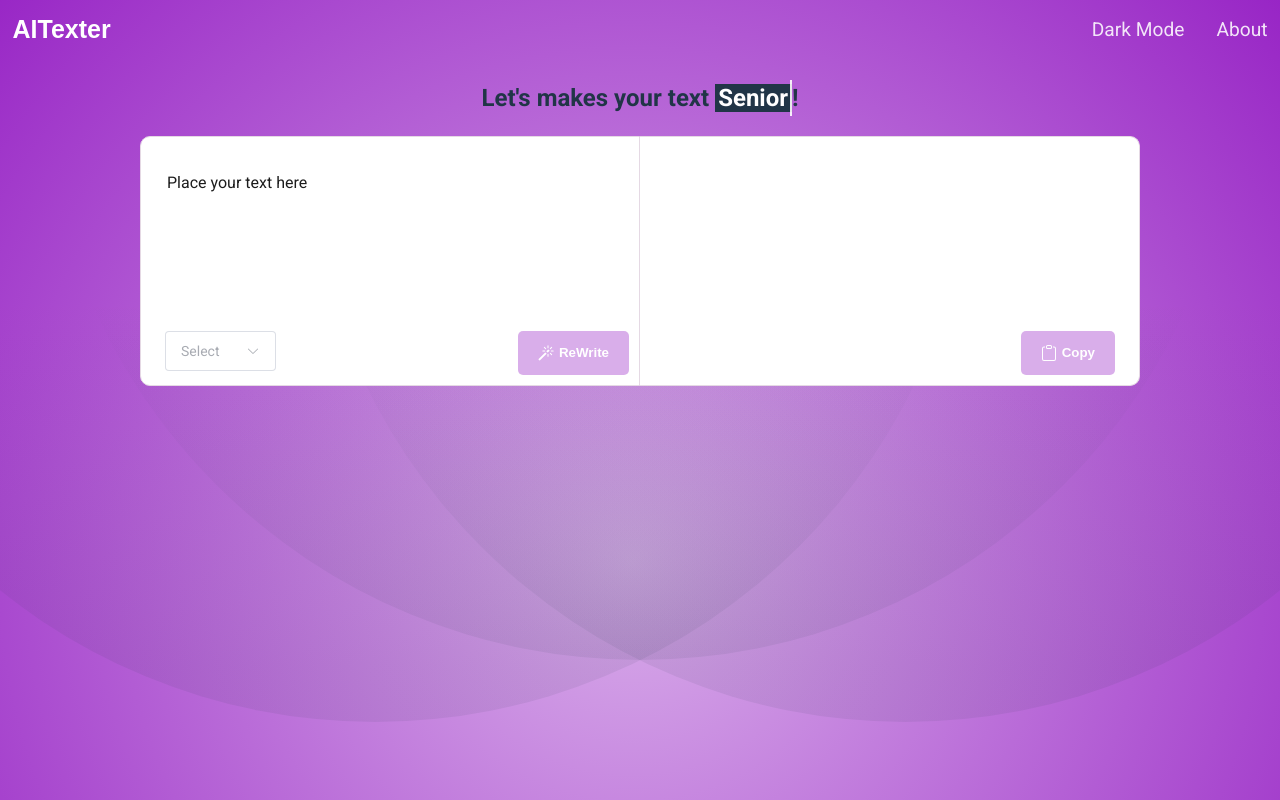
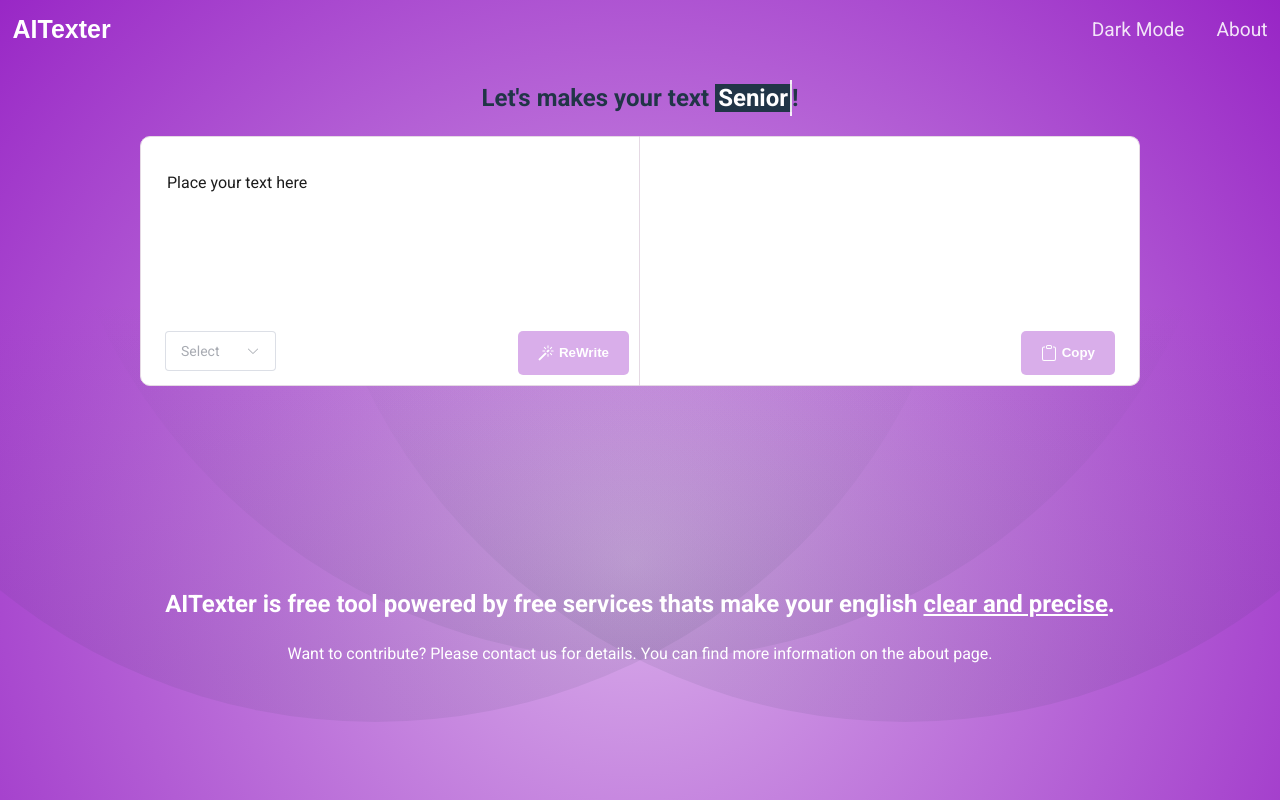
Before and after one commit to Nirosss/AiTexter, a Vue app: page / in a window 1280 px wide. Built offline with nearby package versions, Linux system fonts and the light colour scheme; a web font is replaced by a local one.

Commit message:
add about tool section + fix about modal

```diff
--- a/src/assets/styles/cmps/_about-modal.scss
+++ b/src/assets/styles/cmps/_about-modal.scss
@@ -1,4 +1,5 @@
 .about-modal {
+  max-width: 500px;
   display: flex;
   flex-direction: column;
   width: max(100% - 25px, 480px);
@@ -8,7 +9,7 @@
   background-color: white;
   border: 1px solid rgba(0, 0, 0, 0.1882352941);
   border-radius: 13px;
-  box-shadow: 0 0 5px 5px hsl(0deg 0% 0% / 8%);
+  box-shadow: 0 0 3000px 3000px #000000b8;
   position: absolute;
   top: 10%;
   left: 50%;
--- a/src/assets/styles/cmps/inputoutput.scss
+++ b/src/assets/styles/cmps/inputoutput.scss
@@ -279,3 +279,19 @@ h1 {
     )
   );
 }
+
+.about-tool {
+  h2 {
+    margin-block-start: 200px;
+    color: white;
+    text-align: center;
+    span {
+      text-decoration: underline;
+    }
+  }
+
+  p {
+    text-align: center;
+    color: white;
+  }
+}
--- a/src/components/InputOutput.vue
+++ b/src/components/InputOutput.vue
@@ -174,5 +174,10 @@ const options = [
                 </div>
             </section>
         </section>
+
+        <section class="about-tool">
+            <h2>AITexter is free tool powered by free services thats make your english <span>clear and precise</span>.</h2>
+            <p>Want to contribute? Please contact us for details. You can find more information on the about page.</p>
+        </section>
     </main>
 </template>
```
